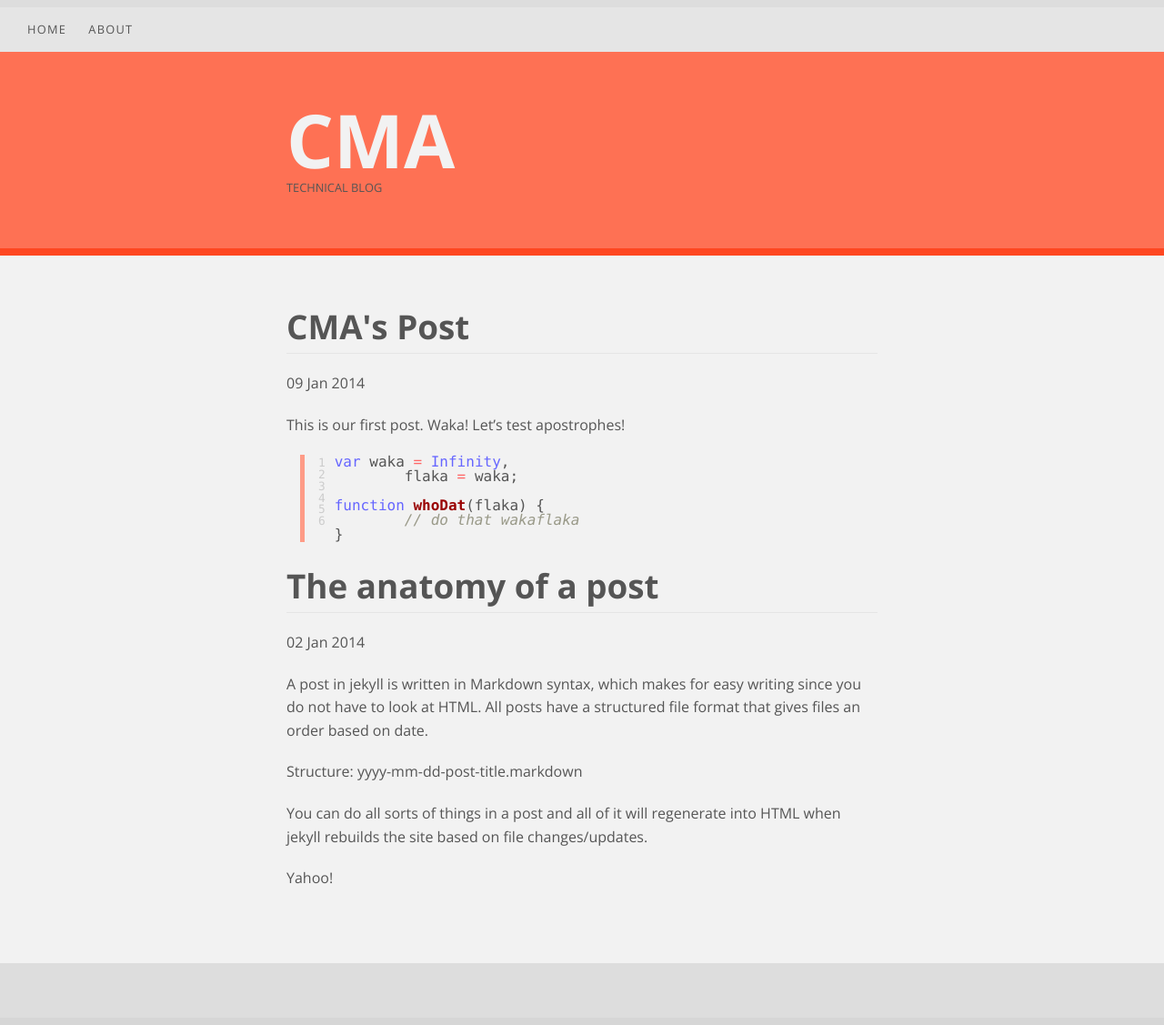
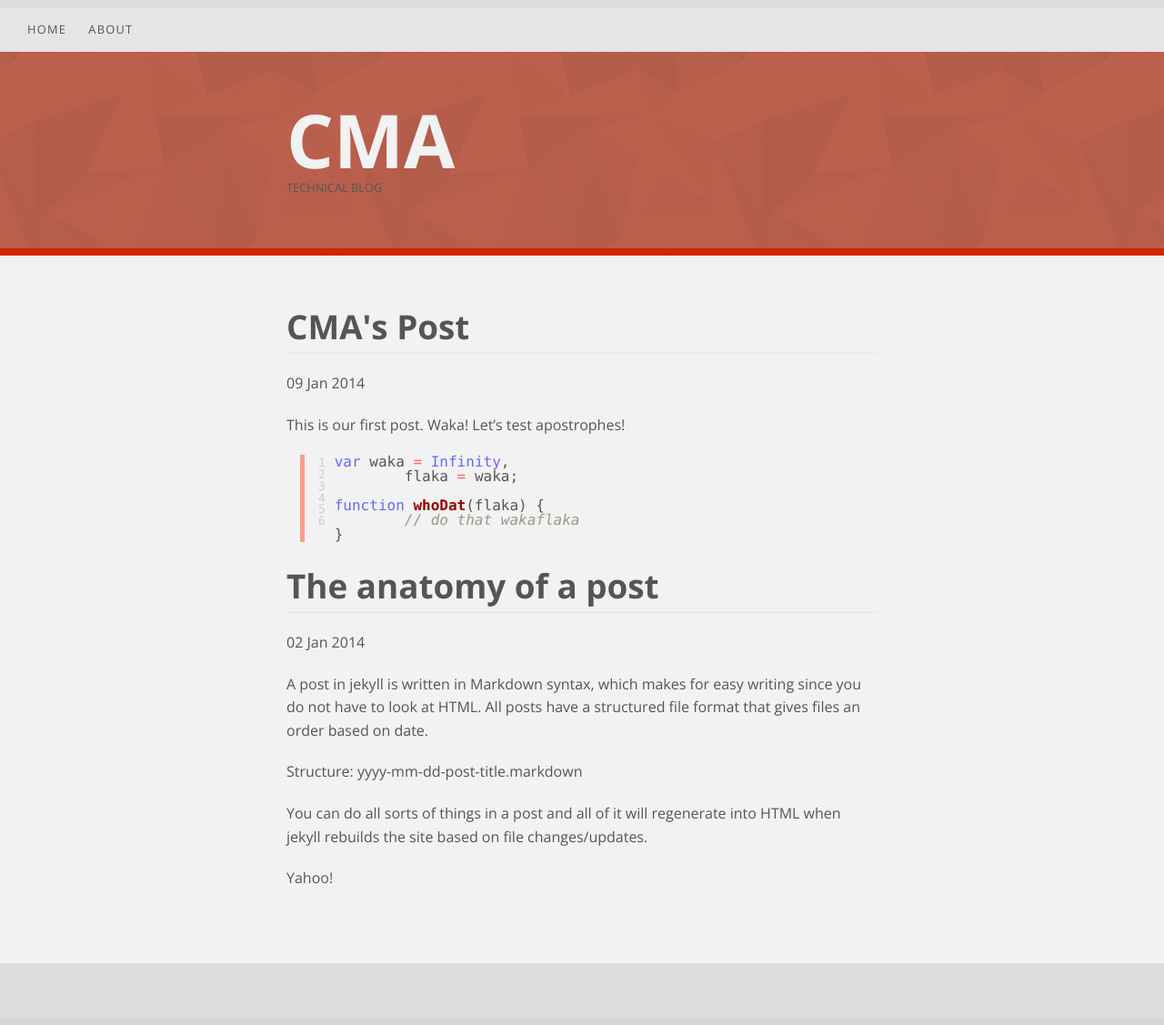
Before and after one commit to cmaseattle/cmaseattle.github.io, a Jekyll site: the page built from index.html, in a window 1280 px wide. Shown: the whole page at 91% size. Built offline with Jekyll 4.4.1, drawn with Linux system fonts in a browser that asks for light colours.

Commit message:
header background

```diff
--- a/css/main.css
+++ b/css/main.css
@@ -206,9 +206,9 @@ header {
   margin: auto;
   width: 100%;
   padding: 60px 0;
-  background: #fe7154;
+  background: #fe7154 url(../images/header-bg.png) repeat center center;
   text-align: left;
-  border-bottom: 8px solid #fe4721;
+  border-bottom: 8px solid #d22501;
 }
 header h1 {
   font-size: 5.1em;
```
Also changed, not shown: images/header-bg.png (added).
